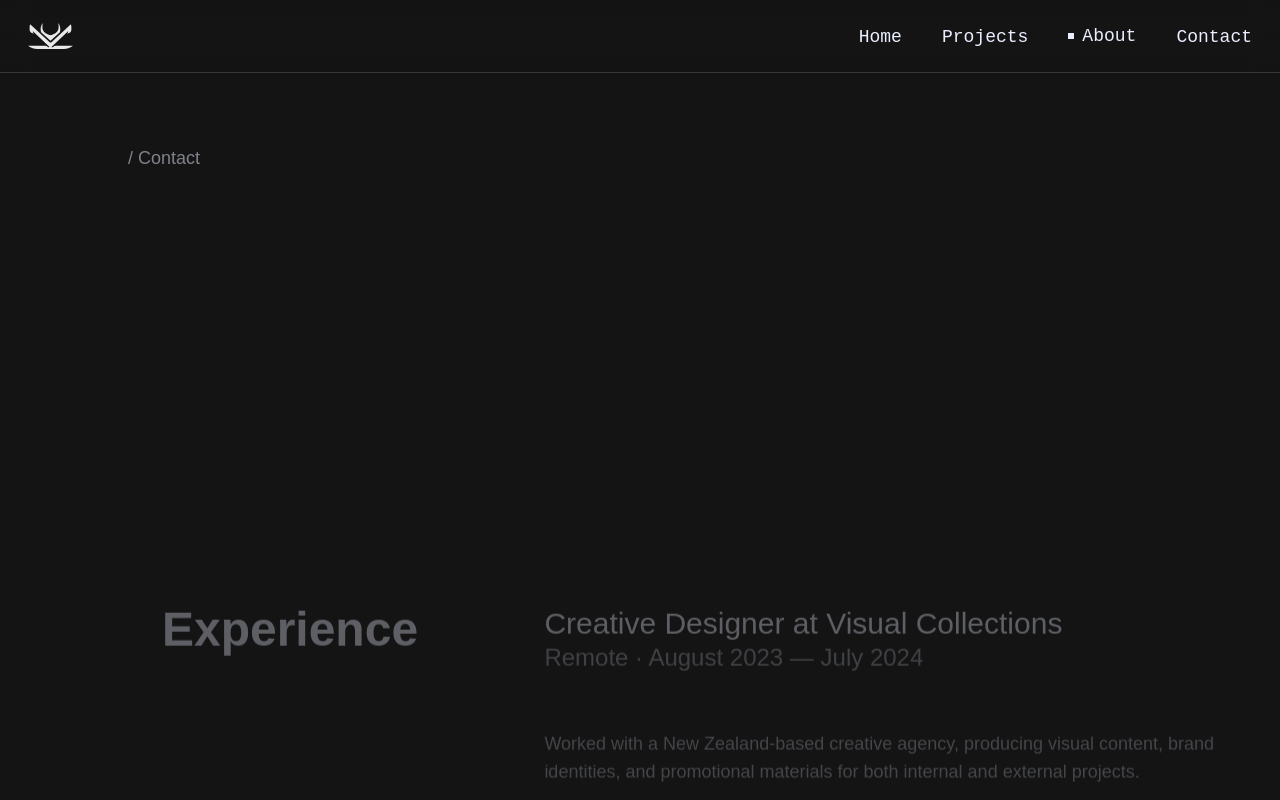
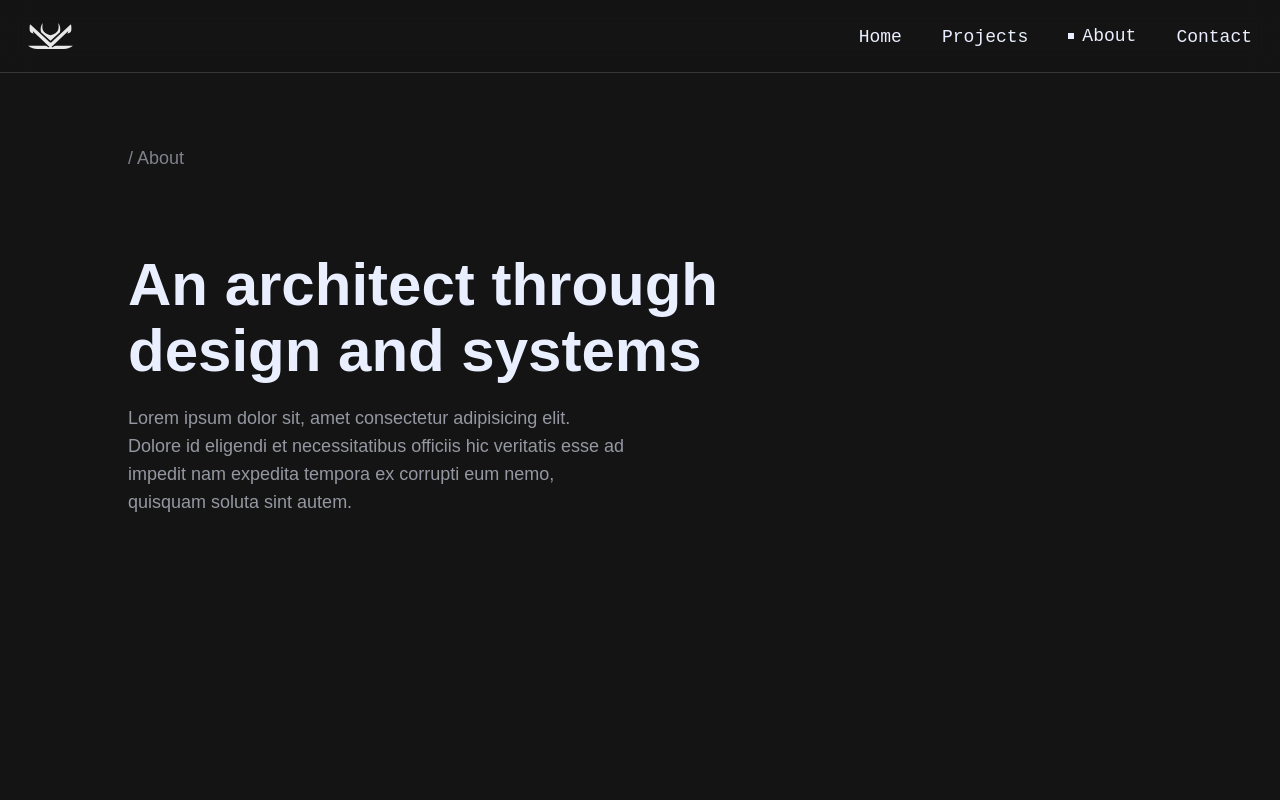
Before and after one commit to caenar/caenar, a Next.js app: page /about in a window 1280 px wide. Shown: the top 800 px of the page. Built offline with nearby package versions, Linux system fonts and the light colour scheme; a web font is replaced by a local one.

Commit message:
refactor: prep for about page

```diff
--- a/src/app/about/page.tsx
+++ b/src/app/about/page.tsx
@@ -72,8 +72,19 @@ export default function AboutPage() {
   return (
     <>
       <section className="content">
-        <h5 className="page-title">/ Contact</h5>
+        <div className="mb-20">
+          <span className="page-title mb-20">/ About</span>
+        </div>
+        <h1 className="leading-[1.1] max-w-[20ch] mb-5">
+          An architect through design and systems
+        </h1>
+        <p className="opacity-60 max-w-[500px]">
+          Lorem ipsum dolor sit, amet consectetur adipisicing elit. Dolore id
+          eligendi et necessitatibus officiis hic veritatis esse ad impedit nam
+          expedita tempora ex corrupti eum nemo, quisquam soluta sint autem.
+        </p>
       </section>
+
       <section className="content flex flex-col items-center justify-center gap-10">
         <div
           ref={sectionRefExperience}
@@ -100,7 +111,6 @@ export default function AboutPage() {
             </ul>
           </div>
         </div>
-
         <div
           ref={sectionRefEducation}
           className="grid grid-cols-[40%_1fr] py-20"
--- a/src/app/contact/page.tsx
+++ b/src/app/contact/page.tsx
@@ -4,7 +4,7 @@ import React from "react";
 
 export default function Contact() {
   return (
-    <section className="content ">
+    <section className="content">
       <div className="mb-20">
         <span className="page-title">/ Contact</span>
       </div>
```
